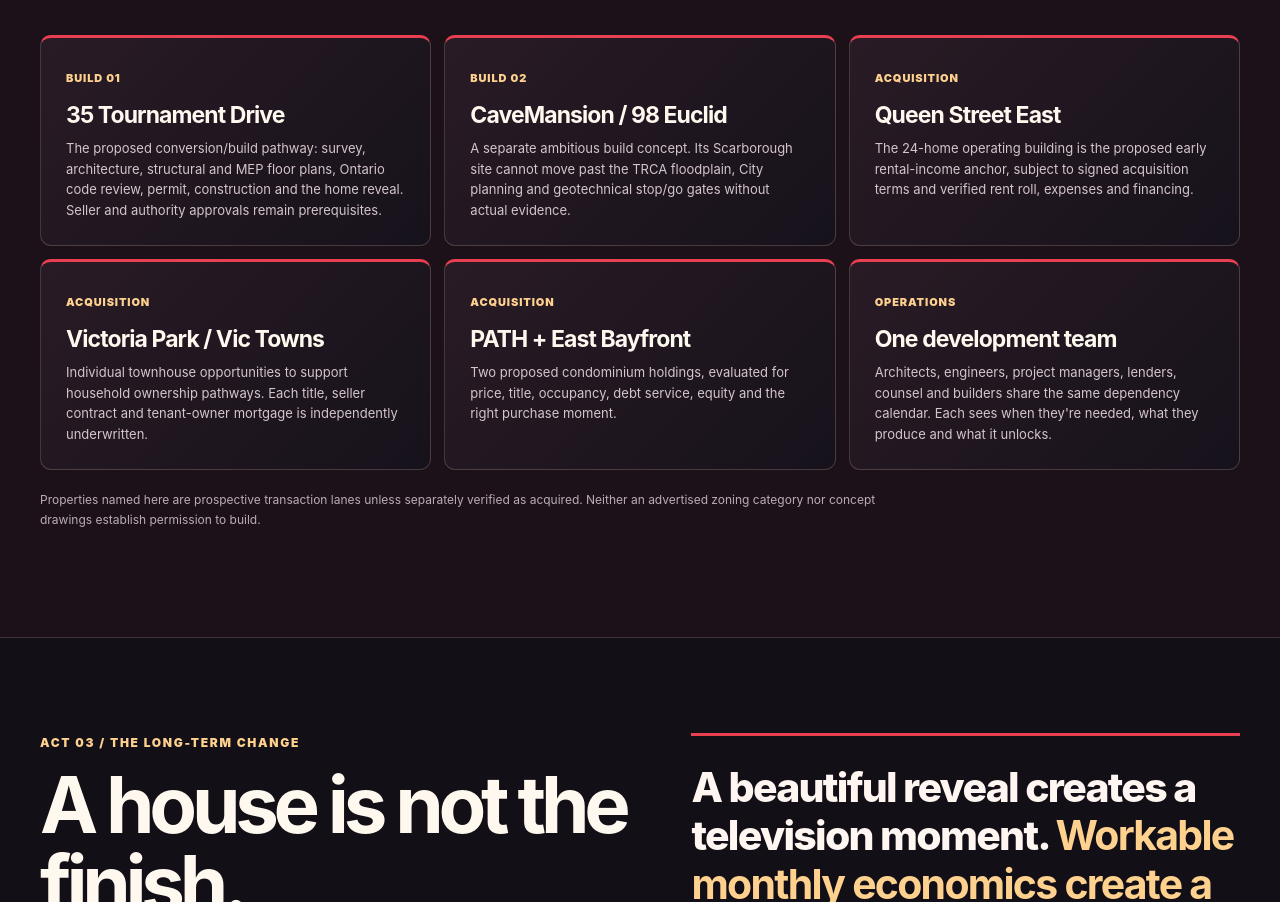
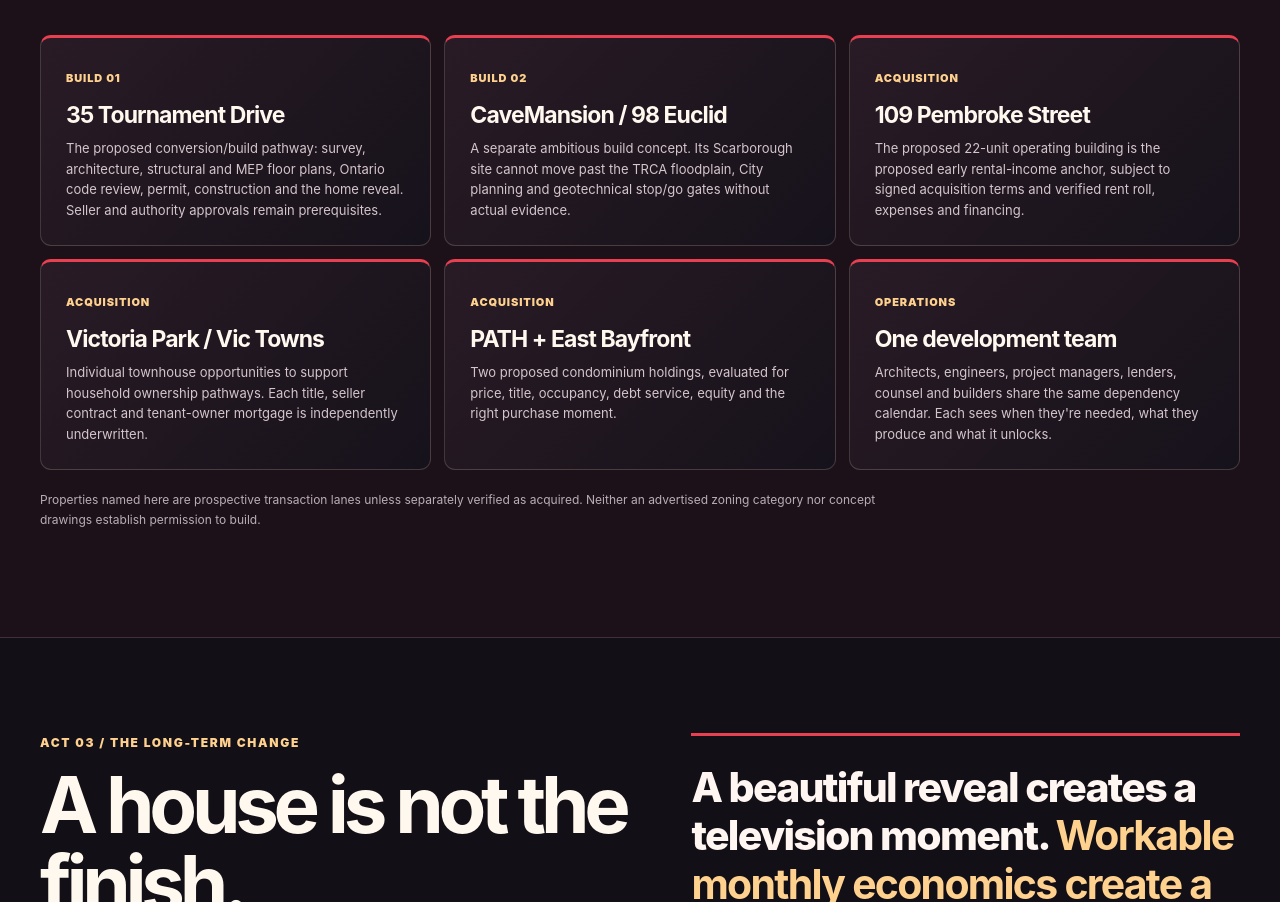
Before and after one commit to familystreetdevelopers-alt/Carnival-careers-site, a website: page the-story.html in a window 1280 px wide. Shown: the part 2283-3185 px from the top of the page. Drawn offline with Linux system fonts and the light colour scheme.

Commit message:
Replace Queen Street anchor with 109 Pembroke; separate gross rent from unverified NOI

```diff
--- a/the-story.html
+++ b/the-story.html
@@ -107,7 +107,7 @@ footer .wrapper{display:flex;justify-content:space-between;gap:20px;flex-wrap:wr
 <div class="lanes">
 <article class="lane"><span class="n">BUILD 01</span><h3>35 Tournament Drive</h3><p>The proposed conversion/build pathway: survey, architecture, structural and MEP floor plans, Ontario code review, permit, construction and the home reveal. Seller and authority approvals remain prerequisites.</p></article>
 <article class="lane"><span class="n">BUILD 02</span><h3>CaveMansion / 98 Euclid</h3><p>A separate ambitious build concept. Its Scarborough site cannot move past the TRCA floodplain, City planning and geotechnical stop/go gates without actual evidence.</p></article>
-<article class="lane"><span class="n">ACQUISITION</span><h3>Queen Street East</h3><p>The 24-home operating building is the proposed early rental-income anchor, subject to signed acquisition terms and verified rent roll, expenses and financing.</p></article>
+<article class="lane"><span class="n">ACQUISITION</span><h3>109 Pembroke Street</h3><p>The proposed 22-unit operating building is the proposed early rental-income anchor, subject to signed acquisition terms and verified rent roll, expenses and financing.</p></article>
 <article class="lane"><span class="n">ACQUISITION</span><h3>Victoria Park / Vic Towns</h3><p>Individual townhouse opportunities to support household ownership pathways. Each title, seller contract and tenant-owner mortgage is independently underwritten.</p></article>
 <article class="lane"><span class="n">ACQUISITION</span><h3>PATH + East Bayfront</h3><p>Two proposed condominium holdings, evaluated for price, title, occupancy, debt service, equity and the right purchase moment.</p></article>
 <article class="lane"><span class="n">OPERATIONS</span><h3>One development team</h3><p>Architects, engineers, project managers, lenders, counsel and builders share the same dependency calendar. Each sees when they're needed, what they produce and what it unlocks.</p></article>
```
